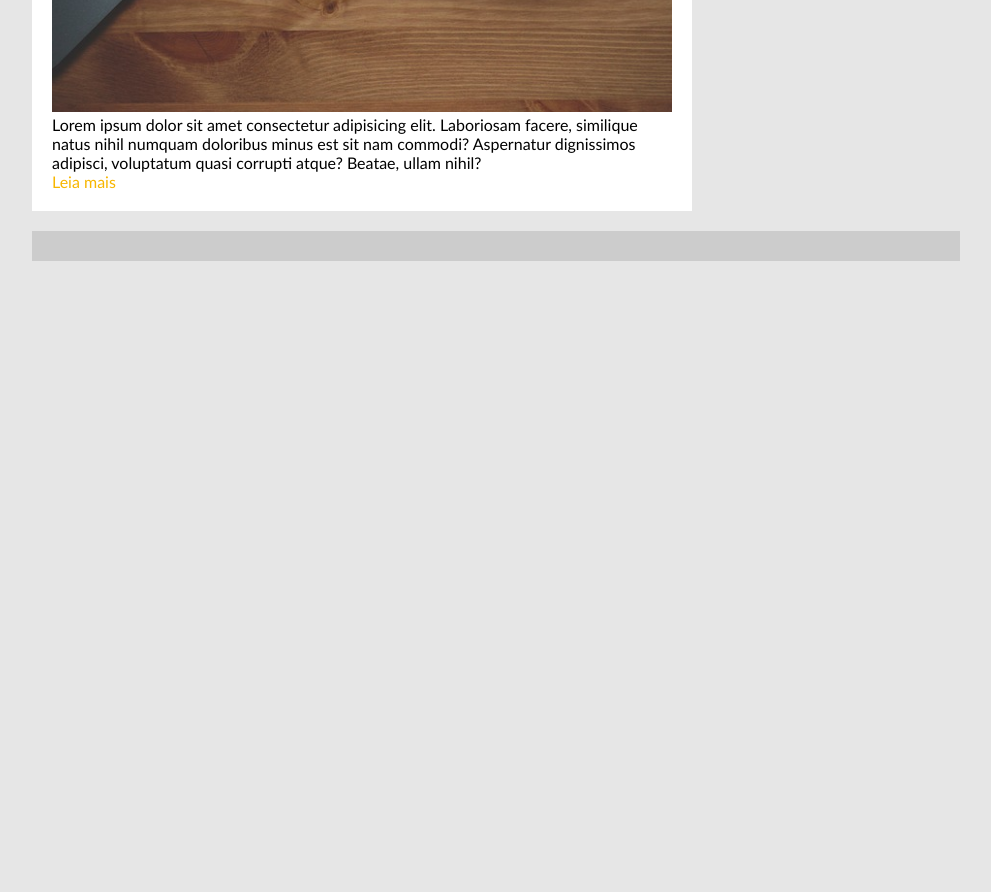
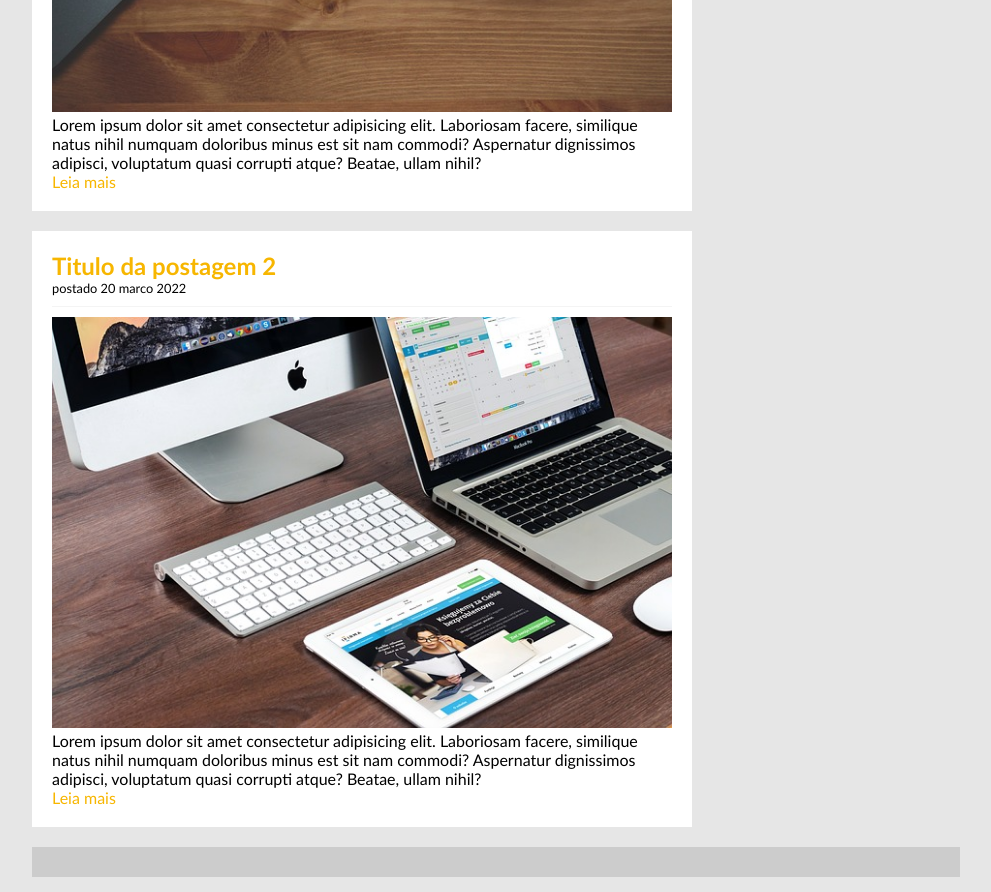
Before and after one commit to oericdacosta/techblog, a plain HTML site: page index.html in a window 1280 px wide. Shown: the part 538-1430 px from the top of the page, without its empty margins (144-1135 px from the left). Before the commit the page ends 814 px from the top, so only its background shows below. Drawn offline with Linux system fonts and the light colour scheme.

Commit message:
Create another post

```diff
--- a/css/style.css
+++ b/css/style.css
@@ -69,6 +69,7 @@ h2{
 }
 
 #area-lateral{
+    background-color: orange;
     width: 240px;
     float: right;
 }
--- a/index.html
+++ b/index.html
@@ -34,6 +34,16 @@
                 </p>
                 <a href="">Leia mais</a>
             </div>
+            <div class="postagem">
+                <h2>Titulo da postagem 2</h2>
+                <span class="data-postagem">postado 20 marco 2022</span>
+                <img width="620px" src="images/imagem2.jpg">
+                <p>Lorem ipsum dolor sit amet consectetur adipisicing elit.
+                    Laboriosam facere, similique natus nihil numquam doloribus minus est sit nam commodi?
+                    Aspernatur dignissimos adipisci, voluptatum quasi corrupti atque? Beatae, ullam nihil?
+                </p>
+                <a href="">Leia mais</a>
+            </div>
         </div>
         <div id="area-lateral"></div>
         <div id="rodape"></div>
```
